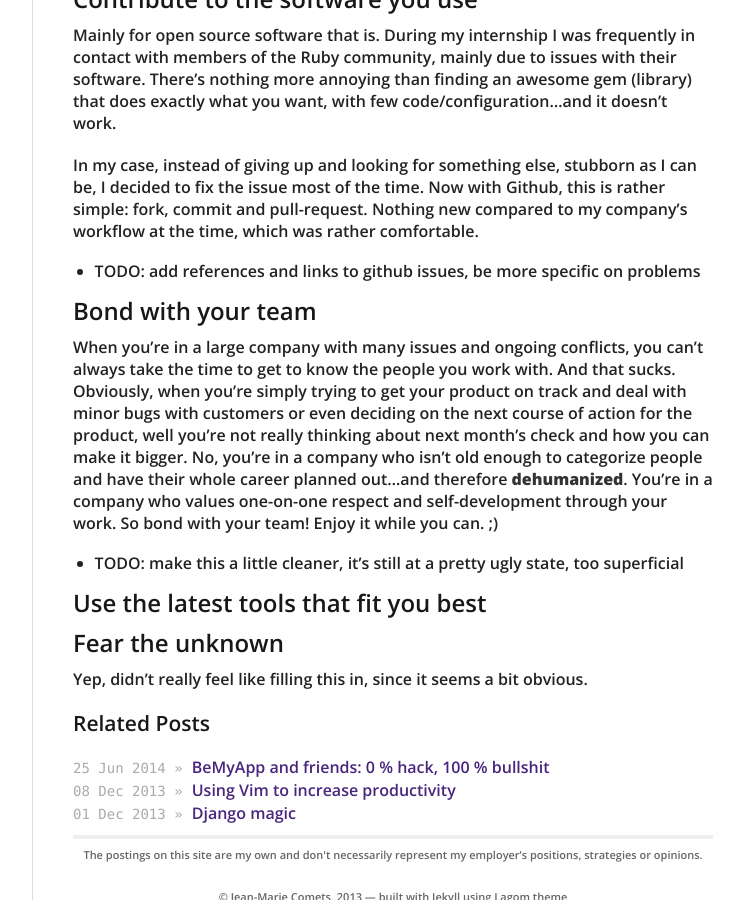
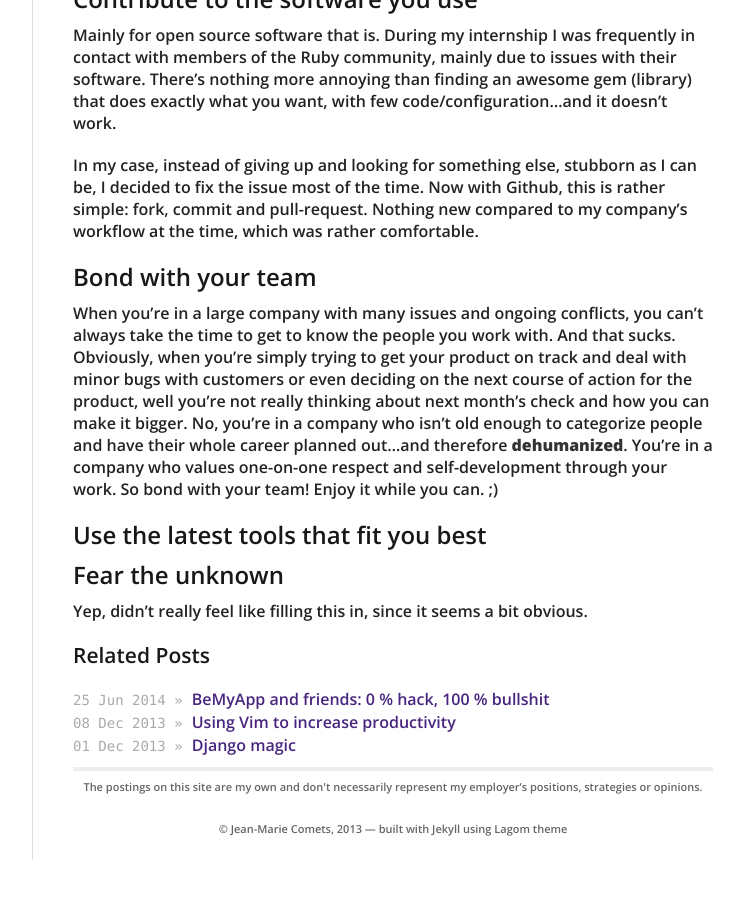
Before and after one commit to jmcomets/jmcomets.github.io, a Jekyll site: the page built from _posts/2014-09-07-startups-something-to-experience.md, in a window 1280 px wide and 900 px high, scrolled down 796 px. Shown: the whole window, without its empty margins (378-1122 px from the left). Built offline with Jekyll 4.4.1, drawn with Linux system fonts in a browser that asks for light colours; nearby versions of some CDN libraries; after the commit the page ends 1656 px from its top, so only the background shows below that.

Commit message:
Remove TODOs

```diff
--- a/_posts/2014-09-07-startups-something-to-experience.md
+++ b/_posts/2014-09-07-startups-something-to-experience.md
@@ -49,8 +49,6 @@ can be, I decided to fix the issue most of the time. Now with Github, this is
 rather simple: fork, commit and pull-request. Nothing new compared to my
 company's workflow at the time, which was rather comfortable.
 
-- TODO: add references and links to github issues, be more specific on problems
-
 ## Bond with your team
 
 When you're in a large company with many issues and ongoing conflicts, you
@@ -64,8 +62,6 @@ therefore **dehumanized**. You're in a company who values one-on-one respect
 and self-development through your work. So bond with your team! Enjoy it while
 you can. ;)
 
-- TODO: make this a little cleaner, it's still at a pretty ugly state, too superficial
-
 ## Use the latest tools that fit you best
 ## Fear the unknown
 
```
